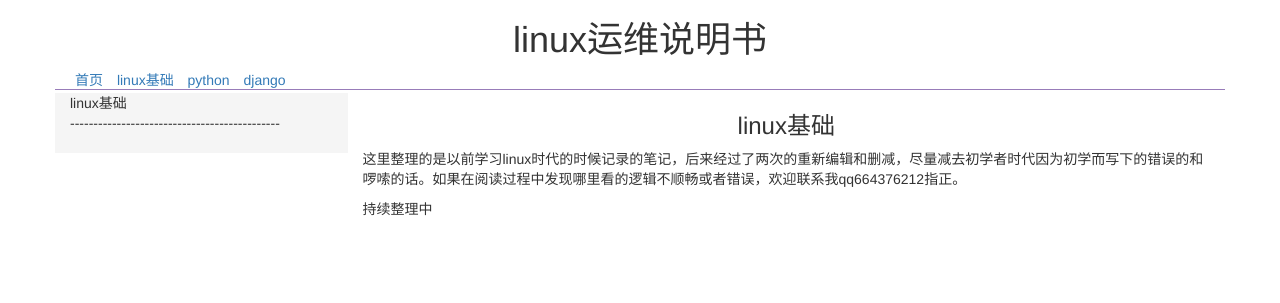
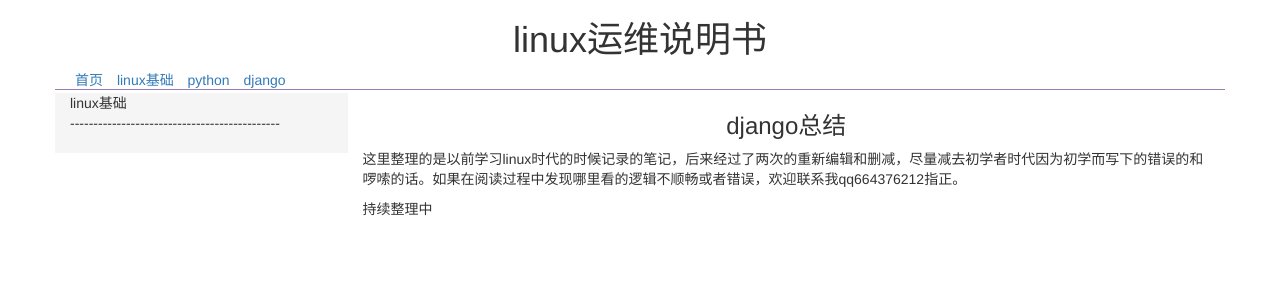
Before and after one commit to xiaotuanyu120/markdown_build_static_html, a Flask app: page /django in a window 1280 px wide. Shown: the top 303 px of the page. Run offline with Flask 2, Linux system fonts and the light colour scheme; some libraries are stand-ins or nearby versions.

Commit message:
fix template content

```diff
--- a/MyBlog/templates/linux_mysql.html
+++ b/MyBlog/templates/linux_mysql.html
@@ -13,7 +13,7 @@
 {% endblock %}
 
 {% block md %}
-<h3><p class="text-center">linux基础</p></h3>
+<h3><p class="text-center">mysql总结</p></h3>
 <p>这里整理的是以前学习linux时代的时候记录的笔记，后来经过了两次的重新编辑和删减，尽量减去初学者时代因为初学而写下的错误的和啰嗦的话。如果在阅读过程中发现哪里看的逻辑不顺畅或者错误，欢迎联系我qq664376212指正。</p>
 
 <p>持续整理中</p>
--- a/MyBlog/templates/python_advance.html
+++ b/MyBlog/templates/python_advance.html
@@ -5,7 +5,7 @@
 	<li>python基础</li>
 	<p>---------------------------------------------</p>
 	<div class="list-group">
-		{% for t in TOPIC_DICT['python']['python'] %}
+		{% for t in TOPIC_DICT['python']['advance'] %}
 		<li><a href="{{ t[1] }}">{{ t[0] }}</a></li>
 		{% endfor %}
 	</div>
@@ -13,7 +13,7 @@
 {% endblock %}
 
 {% block md %}
-<h3><p class="text-center">python基础</p></h3>
+<h3><p class="text-center">python总结</p></h3>
 <p>这里整理的是以前学习python时代的时候记录的笔记，后来经过了两次的重新编辑和删减，尽量减去初学者时代因为初学而写下的错误的和啰嗦的话。如果在阅读过程中发现哪里看的逻辑不顺畅或者错误，欢迎联系我qq664376212指正。</p>
 
 <p>持续整理中</p>
--- a/MyBlog/templates/python_django.html
+++ b/MyBlog/templates/python_django.html
@@ -5,7 +5,7 @@
 	<li>linux基础</li>
 	<p>---------------------------------------------</p>
 	<div class="list-group">
-		{% for t in TOPIC_DICT['linux']['basic'] %}
+		{% for t in TOPIC_DICT['python']['advance'] %}
 		<li><a href="{{ t[1] }}">{{ t[0] }}</a></li>
 		{% endfor %}
 	</div>
@@ -13,7 +13,7 @@
 {% endblock %}
 
 {% block md %}
-<h3><p class="text-center">linux基础</p></h3>
+<h3><p class="text-center">django总结</p></h3>
 <p>这里整理的是以前学习linux时代的时候记录的笔记，后来经过了两次的重新编辑和删减，尽量减去初学者时代因为初学而写下的错误的和啰嗦的话。如果在阅读过程中发现哪里看的逻辑不顺畅或者错误，欢迎联系我qq664376212指正。</p>
 
 <p>持续整理中</p>
```
